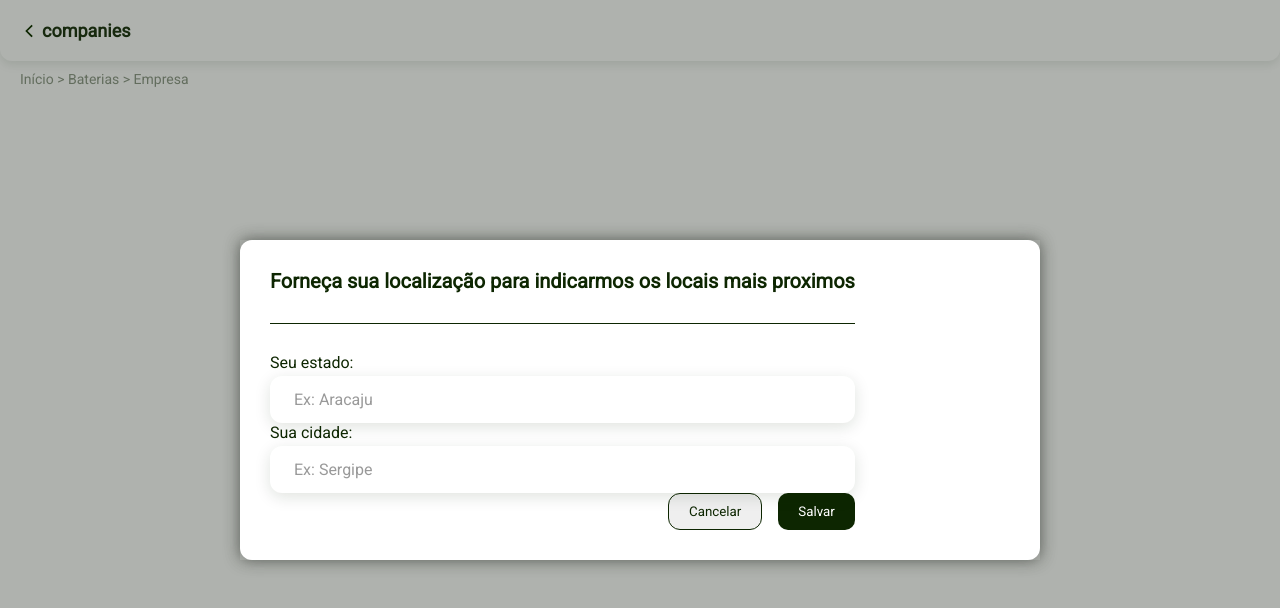
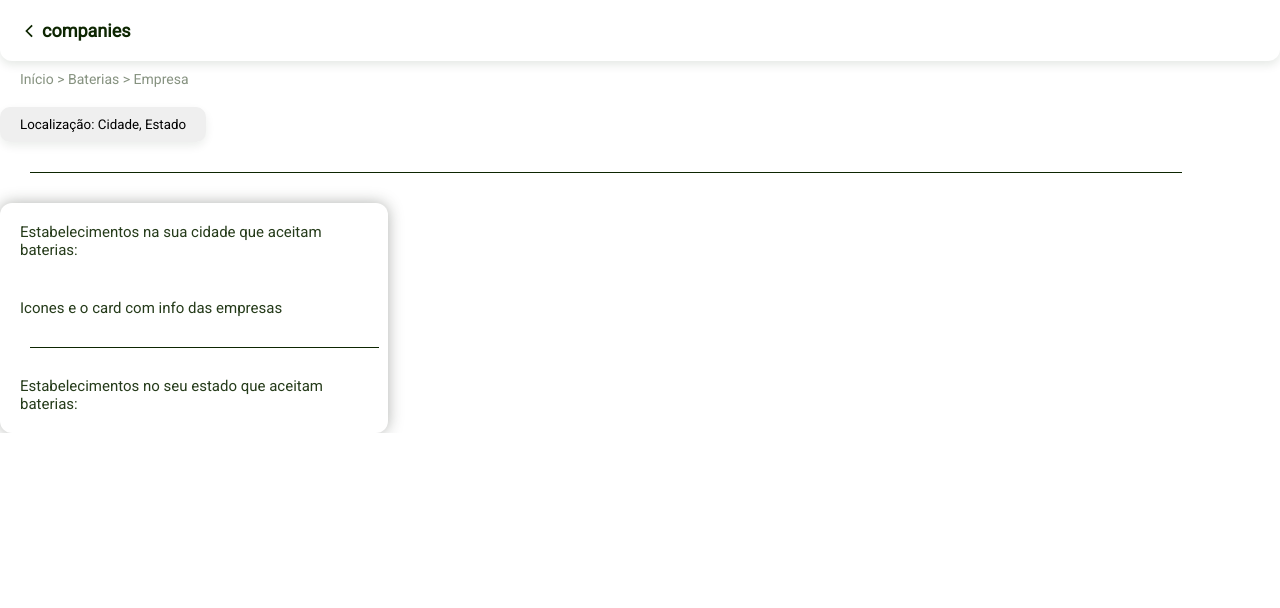
Before and after one commit to joaomarcosc/frontend-provihack, a React (Create React App) app: page /companies in a window 1280 px wide. Shown: the top 608 px of the page. Built offline with nearby package versions, Linux system fonts and the light colour scheme.

Commit message:
feat: cardLayout to display infos

```diff
--- a/src/components/Card/index.tsx
+++ b/src/components/Card/index.tsx
@@ -2,7 +2,7 @@ import css from './styles.module.scss';
 import { ReactNode } from 'react';
 import { ReactComponent as ArrowSvg } from 'assets/icons/arrow.svg';
 interface IProps {
-  icon: ReactNode;
+  icon: ReactNode | undefined;
   title: string;
   description: string;
 }
--- a/src/containers/Companies/index.tsx
+++ b/src/containers/Companies/index.tsx
@@ -1,12 +1,14 @@
 import { Button } from 'components/Button';
+import { Card } from 'components/Card';
 import { Header } from 'components/Header';
 import Input from 'components/Input';
 import { Modal } from 'components/Modal';
 import { useState } from 'react';
 import css from './style.module.scss';
+import { ReactComponent as SearchSvg } from 'assets/icons/search-icon.svg';
 
 export default function SearchLocation() {
-  const [open, setOpen] = useState<boolean>(true);
+  const [open, setOpen] = useState<boolean>(false);
 
   return (
     <>
@@ -24,9 +26,8 @@ export default function SearchLocation() {
                 placeholder="Ex: Aracaju"
                 fullwidth
               />
-              <div>
+              <div className={css.campoInput}>
                 <Input
-                  className={css.campoInput}
                   label="Sua cidade:"
                   placeholder="Ex: Sergipe"
                   fullwidth
@@ -45,6 +46,24 @@ export default function SearchLocation() {
         routeArrayPos={['Início', 'Baterias', 'Empresa']}
         name="companies"
       />
+      <div className={css.btnSearchCompanies}>
+        <Button className={css.noBorder} nome="Localização: Cidade, Estado" />
+      </div>
+      <div className={css.border}></div>
+      <div className={css.containerBox}>
+        <div className={css.h3Companies}>
+          Estabelecimentos na sua cidade que aceitam baterias:
+        </div>
+        <div>
+          <div className={css.h3Companies}>
+            Icones e o card com info das empresas
+          </div>
+          <div className={css.border}></div>
+          <div className={css.h3Companies}>
+            Estabelecimentos no seu estado que aceitam baterias:
+          </div>
+        </div>
+      </div>
     </>
   );
 }
--- a/src/containers/Companies/style.module.scss
+++ b/src/containers/Companies/style.module.scss
@@ -1,45 +1,77 @@
-@import "../../assets//styles/variables";
+@import '../../assets//styles/variables';
 
 .apresentationWrapper {
   display: flex;
   width: 100vh;
   box-shadow: 0px 0px 15px rgba(42, 48, 39, 0.372);
 }
-    .cardHeader{
-        padding: 30px ;
+.cardHeader {
+  padding: 30px;
 }
-    .h3{
+.h3 {
   margin-bottom: 30px;
   font-family: 'Roboto';
   font-style: normal;
   font-weight: 600;
   font-size: 20px;
   line-height: 23px;
-        color: #0D2601;
+  color: #0d2601;
 }
-    .border{
-        width: 100%;
+.border {
+  width: 90%;
   height: 0.5px;
-        background: #0D2601;
-        margin-bottom: 30px ;
+  background: #0d2601;
+  margin-bottom: 30px;
+  margin: 30px;
 }
 
-.containerBtn{
+.containerBtn {
   display: flex;
   justify-content: flex-end;
   gap: 16px;
   align-content: flex-end;
 }
-.buttonCancelar{
-
-    color:  #0D2601;
-    border: 1px solid #0D2601;
-    border-radius:  12px;
-
+.buttonCancelar {
+  color: #0d2601;
+  border: 1px solid #0d2601;
+  border-radius: 12px;
 }
-.buttonSalvar{
-    background-color: #0D2601;
-    color:  white;
+.buttonSalvar {
+  background-color: #0d2601;
+  color: white;
   gap: 10px;
   border: none;
 }
+.btnSearchCompanies {
+  width: fit-content;
+  border: none;
+  background: #fafffd;
+  box-shadow: 0px 4px 10px rgba(13, 38, 1, 0.08);
+  border-radius: 12px;
+}
+.noBorder {
+  border: none;
+}
+.campoInput {
+  margin-top: 30px;
+  margin-bottom: 30px;
+}
+
+.h3Companies {
+  font-family: 'Roboto';
+  font-style: normal;
+  font-weight: 500;
+  font-size: 15px;
+  line-height: 18px;
+  color: rgba(13, 38, 1, 0.9);
+  margin: 20px;
+}
+.containerBox {
+  display: flex;
+  flex-direction: column;
+  align-items: flex-start;
+  width: 388px;
+  border-radius: 12px;
+  box-shadow: 0px 0px 15px rgba(42, 48, 39, 0.372);
+  background-color: $color-white;
+}
```
Lines whose indentation alone changed are shown as unchanged.
